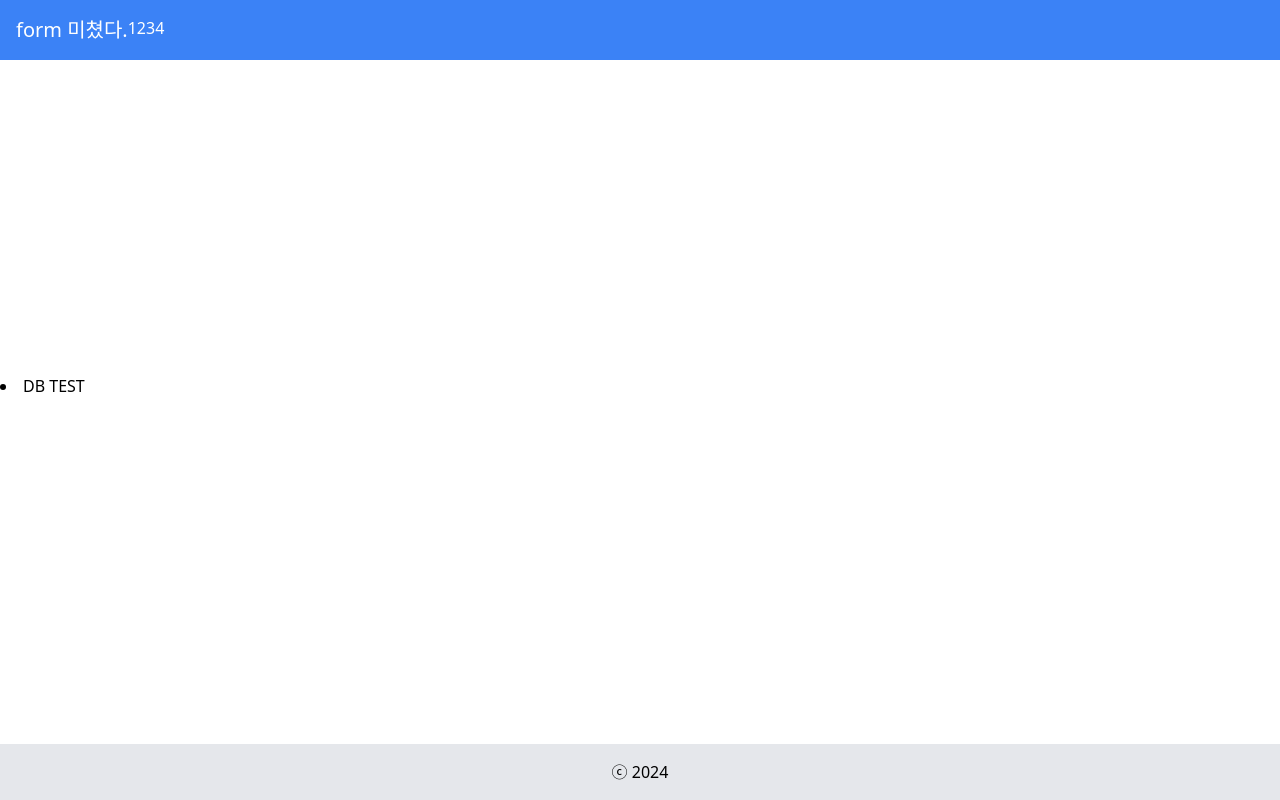
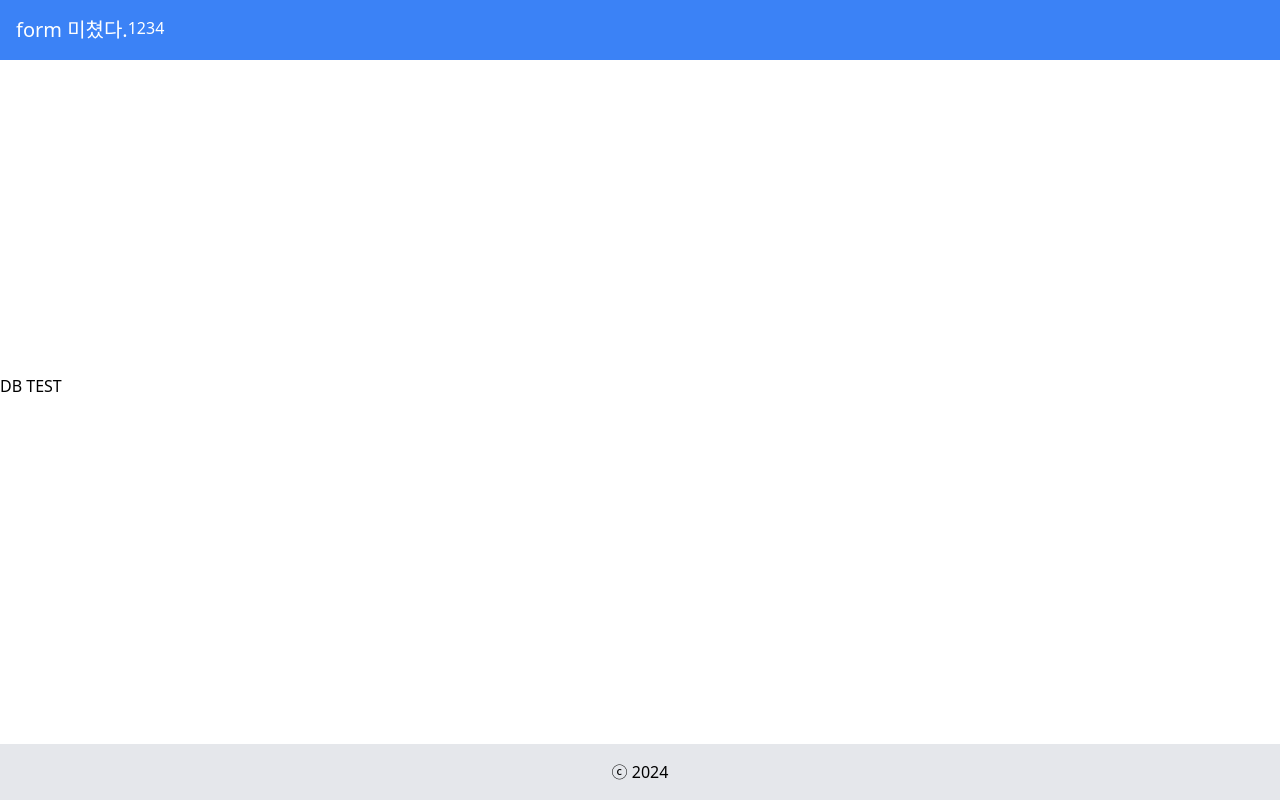
Before and after one commit to KDT-IaaS-Class-One-Group/KDT-IaaS-4team-ERP, a Next.js app: page / in a window 1280 px wide. Built offline with nearby package versions, Linux system fonts and the light colour scheme.

Commit message:
feat: 데이터 백업

```diff
--- a/app/api/data.ts
+++ b/app/api/users.ts
@@ -17,8 +17,8 @@ export default async function handler(
     conn = await pool.getConnection();
     const rows = await conn.query('SELECT * FROM users');
     res.status(200).json(rows);
-  } catch (err) {
-    res.status(500).json({ error: 'Internal Server Error' });
+  } catch (err: any) {
+    res.status(500).json({ error: err.message });
   } finally {
     if (conn) conn.end();
   }
--- a/app/page.tsx
+++ b/app/page.tsx
@@ -3,9 +3,5 @@
 import Link from 'next/link';
 
 export default function Home() {
-  return (
-    <li>
-      <Link href='/api/data'>DB TEST</Link>
-    </li>
-  );
+  return <Link href='/api/users'>DB TEST</Link>;
 }
```
